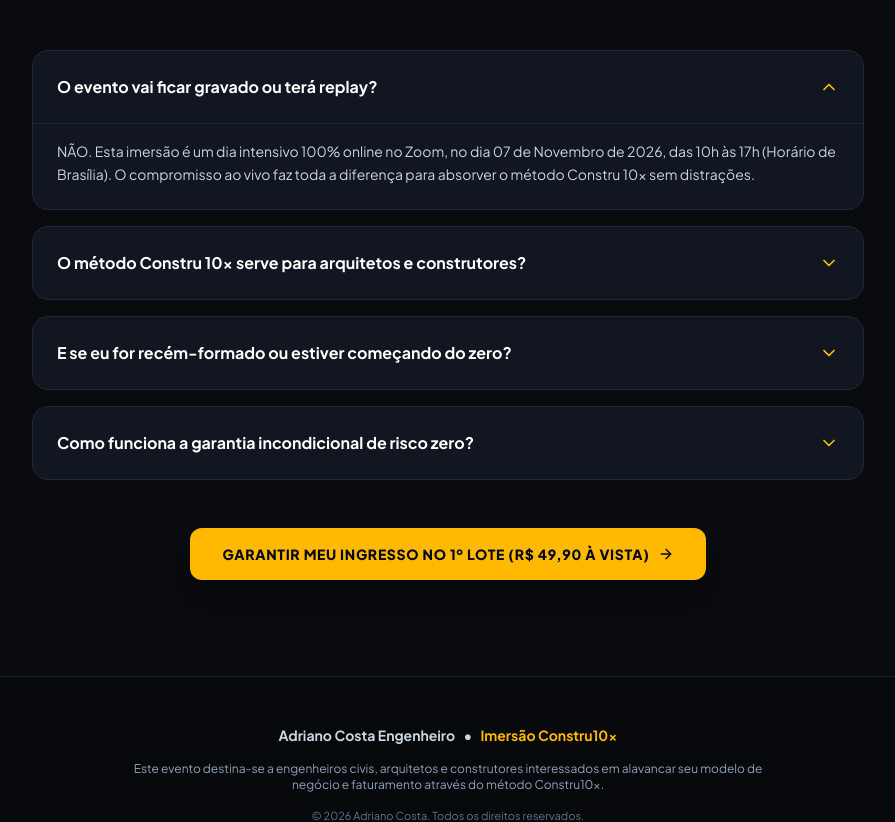
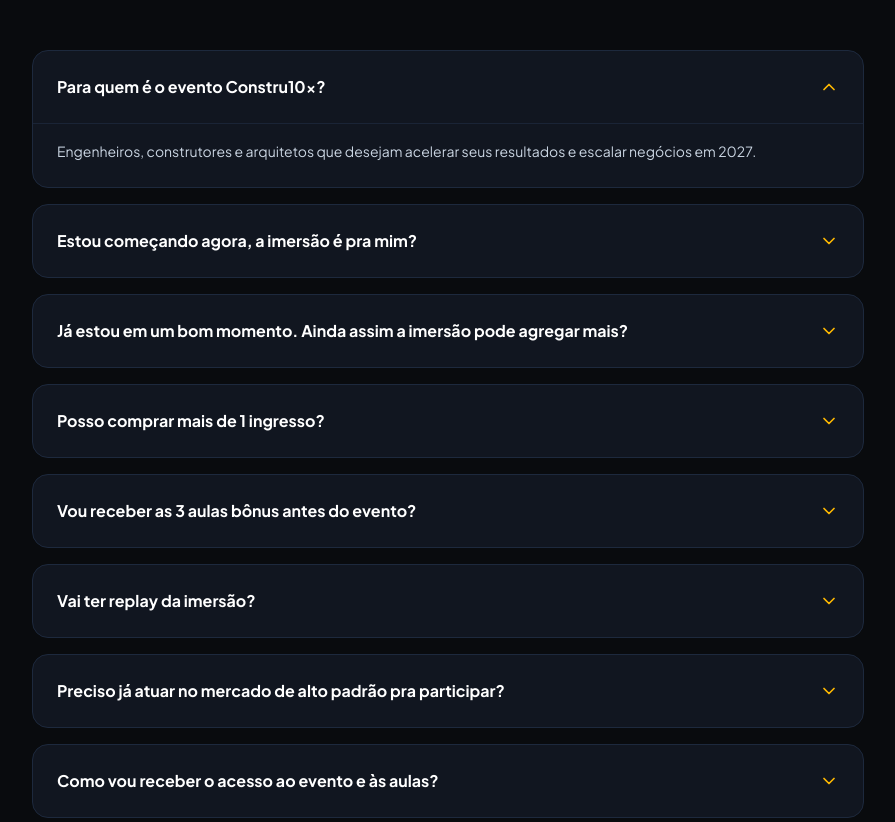
Before and after one commit to projetoadrianocosta/Constru10x_LP, a React (Vite) app: page / in a window 1280 px wide. Shown: the part 7520-8342 px from the top of the page, without its empty margins (192-1087 px from the left). Built offline with nearby package versions, Linux system fonts and the light colour scheme.

Commit message:
feat: update FAQ content for Imersão Constru10x
Refine FAQ questions and answers to better target the event audience and improve conversion clarity.

```diff
--- a/src/data/eventData.ts
+++ b/src/data/eventData.ts
@@ -135,19 +135,39 @@
 
 export const FAQS: FAQItem[] = [
   {
-    question: "O evento vai ficar gravado ou terá replay?",
-    answer: "NÃO. Esta imersão é um dia intensivo 100% online no Zoom, no dia 07 de Novembro de 2026, das 10h às 17h (Horário de Brasília). O compromisso ao vivo faz toda a diferença para absorver o método Constru 10x sem distrações.",
+    question: "Para quem é o evento Constru10x?",
+    answer: "Engenheiros, construtores e arquitetos que desejam acelerar seus resultados e escalar negócios em 2027.",
   },
   {
-    question: "O método Constru 10x serve para arquitetos e construtores?",
-    answer: "Com certeza. O método Constru 10x foi desenhado para engenheiros civis, arquitetos e construtores que querem parar de brigar por preço, fechar contratos com margem saudável e ter um processo comercial previsível.",
+    question: "Estou começando agora, a imersão é pra mim?",
+    answer: "Sim. Principalmente se você sente que ainda não tem fluxo de clientes ou experiência suficiente.",
   },
   {
-    question: "E se eu for recém-formado ou estiver começando do zero?",
-    answer: "Melhor ainda, porque você não precisará passar anos cometendo os erros comuns de disputar por preço baixo ou cobrar sem conhecer a margem real. Você começará com o método Constru 10x desde o primeiro cliente.",
+    question: "Já estou em um bom momento. Ainda assim a imersão pode agregar mais?",
+    answer: "Se você sente que poderia estar faturando mais, organizando melhor a operação, delegando com mais clareza ou escalando com previsibilidade — essa imersão é para você. Aqui não é sobre começar, é sobre crescer com método.",
   },
   {
-    question: "Como funciona a garantia incondicional de risco zero?",
-    answer: "Eu confio tanto no que vou te ensinar que, se você participar da Imersão, assistir às três aulas, e mesmo assim achar que não valeu à pena eu devolvo o seu dinheiro! Basta me enviar uma mensagem pedindo o seu reembolso. Simples assim.",
+    question: "Posso comprar mais de 1 ingresso?",
+    answer: "Sim. Recomendado para sócios e líderes de áreas.",
+  },
+  {
+    question: "Vou receber as 3 aulas bônus antes do evento?",
+    answer: "Sim. Assim que sua compra é confirmada, você já recebe o acesso imediato às 3 aulas.",
+  },
+  {
+    question: "Vai ter replay da imersão?",
+    answer: "Não. O evento é 100% ao vivo, sem gravação disponível depois — por isso é essencial reservar o dia 07/11 inteiro, das 10h às 17h.",
+  },
+  {
+    question: "Preciso já atuar no mercado de alto padrão pra participar?",
+    answer: "Não. O método foi desenhado justamente pra quem quer construir esse posicionamento — não é preciso já estar lá.",
+  },
+  {
+    question: "Como vou receber o acesso ao evento e às aulas?",
+    answer: "Por e-mail, assim que a compra for confirmada.",
+  },
+  {
+    question: "E se eu não puder participar em algum horário do dia 07/11?",
+    answer: "Como não há replay, recomendamos reservar o dia inteiro. Casos pontuais podem ser verificados diretamente com o suporte.",
   },
 ];
```
